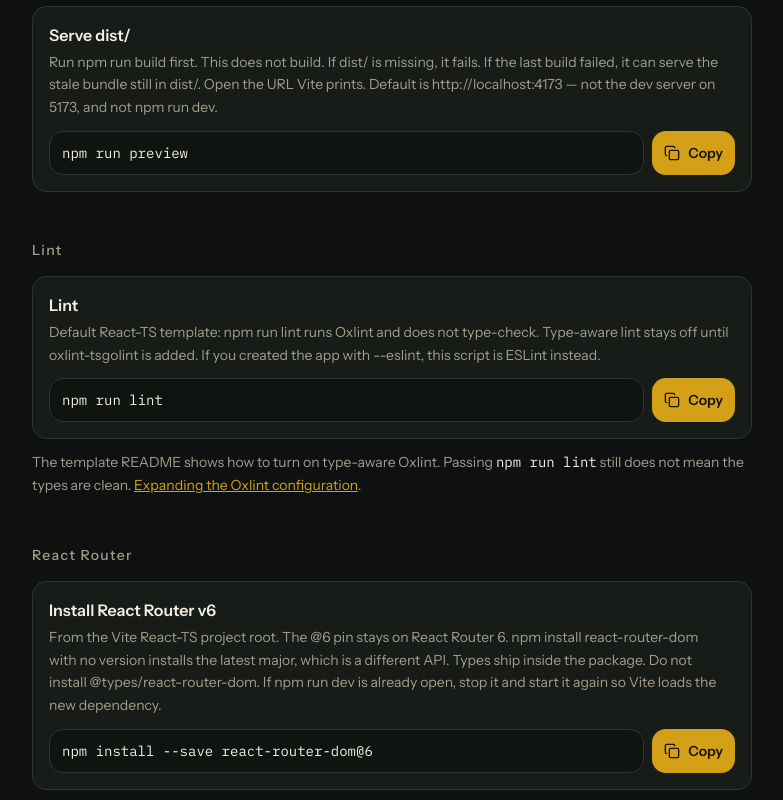
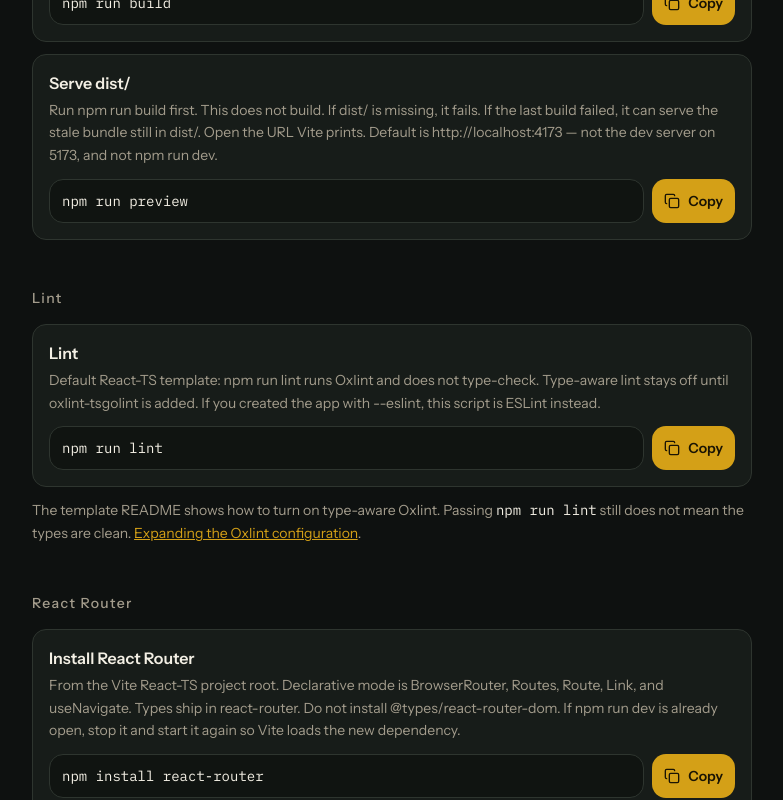
Before and after one commit to JosiahHands/viteTsCht, a React (Vite) app: page / in a window 1280 px wide. Shown: the part 2000-2800 px from the top of the page, without its empty margins (248-1031 px from the left). Built offline with nearby package versions, Linux system fonts and the light colour scheme.

Commit message:
Fix React Router section for the current package

```diff
--- a/src/App.tsx
+++ b/src/App.tsx
@@ -79,42 +79,72 @@ const LINT: Row[] = [
 const ROUTER: Row[] = [
   {
     id: "rr-install",
-    title: "Install React Router v6",
+    title: "Install React Router",
     detail:
-      "From the Vite React-TS project root. The @6 pin stays on React Router 6. npm install react-router-dom with no version installs the latest major, which is a different API. Types ship inside the package. Do not install @types/react-router-dom. If npm run dev is already open, stop it and start it again so Vite loads the new dependency.",
-    command: "npm install --save react-router-dom@6",
+      "From the Vite React-TS project root. Declarative mode is BrowserRouter, Routes, Route, Link, and useNavigate. Types ship in react-router. Do not install @types/react-router-dom. If npm run dev is already open, stop it and start it again so Vite loads the new dependency.",
+    command: "npm install react-router",
   },
   {
     id: "rr-main",
     title: "One BrowserRouter, in src/main.tsx",
     detail:
-      "Wrap App once, next to the existing createRoot call. Routes only work inside this router. Do not add a second BrowserRouter inside a page.",
-    command: `import { BrowserRouter } from "react-router-dom";
+      "Paste this over src/main.tsx in that Vite app. One router, in this file, around App. Do not add a second BrowserRouter in a page.",
+    command: `import { StrictMode } from "react";
+import { createRoot } from "react-dom/client";
+import { BrowserRouter } from "react-router";
+import "./index.css";
+import App from "./App.tsx";
 
+createRoot(document.getElementById("root")!).render(
+  <StrictMode>
     <BrowserRouter>
       <App />
-</BrowserRouter>`,
+    </BrowserRouter>
+  </StrictMode>,
+);`,
   },
   {
     id: "rr-routes",
     title: "Routes, Route, and Link",
     detail:
-      "Put this in App.tsx. Route takes element={<Home />}. The v5 props component={Home} and the Switch component are not in v6. Link to=\"/about\" changes the URL without reloading. An a href=\"/about\" reloads the whole page. There is no about.html file. npm run dev and npm run preview already serve index.html for that path, then the router picks the element. A host that 404s unknown URLs will not: on Cloudflare Workers static assets, set not_found_handling to single-page-application, or a refresh of /about stays on 404.html.",
-    command: `import { Link, Route, Routes } from "react-router-dom";
+      'Paste this over App.tsx in that Vite app. Route takes element={<Home />}. component={Home} and <Switch> are not in the current API. <Link to="/about"> does not reload the page. <a href="/about"> does. There is no about.html. npm run dev and npm run preview are Vite’s SPA server. They serve index.html for /about, then the router picks the element. A static host that 404s unknown paths will not. On Cloudflare Workers static assets, set assets.not_found_handling to "single-page-application", or a refresh of /about is a 404 instead of the About screen. A fresh Vite template has no 404.html. This cheat sheet repo does, and its Wrangler config stays "404-page" on purpose. Do not change this repo.',
+    command: `import { Link, Route, Routes } from "react-router";
 
+export default function App() {
+  return (
+    <>
       <Link to="/about">About</Link>
       <Routes>
         <Route path="/" element={<Home />} />
         <Route path="/about" element={<About />} />
-</Routes>`,
+      </Routes>
+    </>
+  );
+}
+
+function Home() {
+  return <h1>Home</h1>;
+}
+
+function About() {
+  return <h1>About</h1>;
+}`,
   },
   {
     id: "rr-nav",
-    title: "Move from code",
+    title: "Move from a click",
     detail:
-      "useNavigate is a hook. Call it inside a component rendered under that BrowserRouter, not at the top of the file.",
-    command: `const navigate = useNavigate();
-navigate("/about");`,
+      "useNavigate is a hook. Call it in a component rendered under that BrowserRouter. Call navigate from the click handler, not while the component is rendering.",
+    command: `import { useNavigate } from "react-router";
+
+function Go() {
+  const navigate = useNavigate();
+  return (
+    <button type="button" onClick={() => navigate("/about")}>
+      About
+    </button>
+  );
+}`,
   },
 ];
 
@@ -138,6 +168,7 @@ const STEPS = [
 
 const JUMPS = [
   { href: "#loop", label: "Daily loop" },
+  { href: "#create", label: "Create that project" },
   { href: "#dev", label: "Dev server" },
   { href: "#types", label: "Type-check" },
   { href: "#build", label: "Build and preview" },
@@ -288,12 +319,9 @@ function Home() {
         onCopy={copy}
       />
       <p className="mt-3 text-sm leading-relaxed text-muted">
-        Same v6 package, data-API style: <Code>createBrowserRouter</Code> plus <Code>RouterProvider</Code>. That is not a second install.{" "}
-        <a
-          href="https://reactrouter.com/6.30.6/routers/create-browser-router"
-          className="text-primary underline"
-        >
-          createBrowserRouter
+        Data mode is the same react-router install, not a second package. <Code>createBrowserRouter</Code> is imported from <Code>react-router</Code>. <Code>RouterProvider</Code> is imported from <Code>react-router/dom</Code>.{" "}
+        <a href="https://reactrouter.com/start/data/installation" className="text-primary underline">
+          Data mode installation
         </a>
         .
       </p>
@@ -410,7 +438,7 @@ function CommandGroup({
                 <button
                   type="button"
                   onClick={() => onCopy(row.id, row.command)}
-                  aria-label={didCopy ? `Copied ${row.command}` : `Copy ${row.command}`}
+                  aria-label={didCopy ? `Copied ${row.title}` : `Copy ${row.title}`}
                   className="inline-flex min-h-11 shrink-0 items-center gap-2 rounded-lg bg-primary px-3 text-sm font-semibold text-primary-fg transition-opacity hover:opacity-90 focus-visible:outline-2 focus-visible:outline-offset-2 focus-visible:outline-primary"
                 >
                   {didCopy ? (
```
Lines whose indentation alone changed are shown as unchanged.
